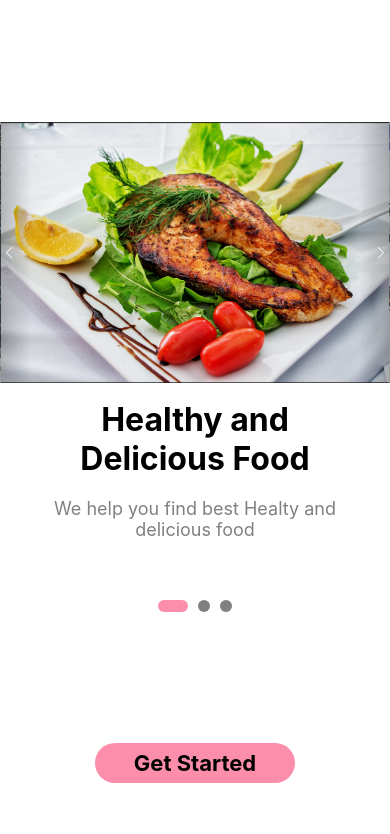
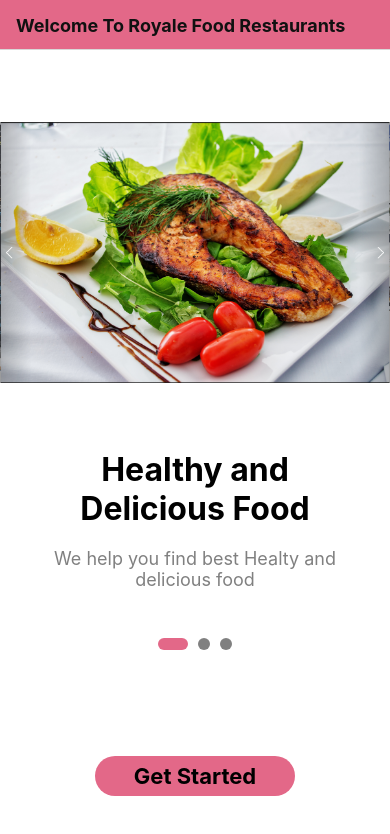
Before and after one commit to TinyikoNdlovu/Restaurant-App, a React Native app: screen / in a window 390 px wide. Shown: the top 834 px of the page. Built offline with nearby package versions, Linux system fonts and the light colour scheme.

Commit message:
updated ui

```diff
--- a/App.js
+++ b/App.js
@@ -1,45 +1,60 @@
-import { StyleSheet, Text, View } from 'react-native';
+import { StyleSheet, Text, View, StatusBar } from 'react-native';
 import { NavigationContainer } from "@react-navigation/native";
 import { createStackNavigator } from "@react-navigation/stack";
 import React, { useState, useEffect } from "react";
 
-import OnBoardScreen from './screens/Onboard';
-import Login from './screens/Login';
-import Signup from './screens/Signup';
-import Home from './screens/Home';
-import Food from './screens/Food';
-import Drinks from './screens/Drinks';
+import OnBoardScreen from './src/screens/OnBoard';
+import Login from './src/screens/Login';
+import Signup from './src/screens/Signup';
+import Home from './src/screens/Home';
+import Food from './src/screens/Food';
+import Drinks from './src/screens/Drinks';
+import Header from './src/components/Header';
+import {colors} from './src/global/Styles'
 
 const Stack = createStackNavigator();
 
-const App = () => {
+export default function App() {
 
-  const [user, setUser] = useState();
+  return(
+    <NavigationContainer>
+      <Stack.Navigator initialRouteName='OnboardScreen'>
+         <Stack.Screen name="OnboardScreen"
+        component={OnBoardScreen}
+        options={{title:'Welcome To Royale Food Restaurants',
+        headerTitleStyle: {color: '#111', fontWeight: 'bold',},
+        headerStyle: {backgroundColor: colors.buttons, height: 50} }}/>
+        <Stack.Screen name="Login"
+        component={Login}
+        options={{title:'My Account',
+        headerTitleStyle: {color: '#111', fontWeight: 'bold',},
+        headerStyle: {backgroundColor: colors.buttons, height: 50}}}/>
+        <Stack.Screen name="Signup"
+        component={Signup}
+        options={{title:'Signup',
+        headerTitleStyle: {color: '#111', fontWeight: 'bold',},
+        headerStyle: {backgroundColor: colors.buttons, height: 50}}} />
+        <Stack.Screen name="Home"
+        component={Home}
+        options={{title:'Home',
+        headerTitleStyle: {color: '#111', fontWeight: 'bold',},
+        headerStyle: {backgroundColor: colors.buttons, height: 50}}}/>
+        <Stack.Screen name="Food"
+        component={Food}
+        options={{headerShown: false}} />
+        <Stack.Screen name="Drinks"
+        component={Drinks}
+        options={{headerShown: false}} />
+          </Stack.Navigator>
+          <StatusBar barStyle="light-content"
+          backgroundColor = {colors.statusbar} />
+    </NavigationContainer>
 
-  if (!user) {
-    return (
-      <Stack.Navigator headerMode="none">
-        <Stack.Screen name="OnboardScreen"
-        component={OnBoardScreen}/>
-        <Stack.Screen name="Login"
-        component={Login} />
-        <Stack.Screen name="Signup"
-        component={Signup} />
-        <Stack.Screen name="Home"
-        component={Home} />
-        <Stack.Screen name="Food"
-        component={Food} />
-        <Stack.Screen name="Drinks"
-        component={Drinks} />
-          </Stack.Navigator>
-    );
-  }
-
-}
-export default () => {
-  return (
-    <NavigationContainer>
-      <App />
-    </NavigationContainer>
   )
 }
+
+const styles = StyleSheet.create({
+  container: {
+    flex: 1,
+  },
+})
--- /dev/null
+++ b/src/components/Header.js
@@ -0,0 +1,30 @@
+import { View, Text, StyleSheet, Dimensions } from "react-native";
+import React from "react";
+import {colors, parameters} from "../global/Styles"
+
+export default function Header() {
+
+    return(
+        <View style={styles.header}></View>
+    )
+}
+
+const styles = StyleSheet.create({
+    header: {
+        flexDirection: 'row',
+        backgroundColor: colors.buttons,
+        height: parameters.headerHeight,
+    },
+})
+
+// const Header = (props) => {
+//     return (
+//         <View style={{marginLeft: 15}}>
+//             <Text style={{fontWeight: 'bold', fontSize: 28}}>
+//                 {props.name}
+//             </Text>
+//         </View>
+//     )
+// }
+
+// export default Header
--- /dev/null
+++ b/src/global/Styles.js
@@ -0,0 +1,16 @@
+
+export const colors = {
+    buttons: "#e36888",
+    grey1: '',
+    grey1: '',
+    grey1: '',
+    grey1: '',
+    grey1: '',
+    CardComment: '',
+    cardbackground: "white",
+    statusbar: "#e36888"
+}
+
+export const parameters ={
+    headerHeight: 50,
+}
--- a/screens/Food.js
+++ b/src/screens/Drinks.js
@@ -5,7 +5,7 @@ import { authentication } from "../components/firebase-Config";
 
 // import firestore from '@react-native-firebase/firestore';
 
-const Food = () => {
+const Drinks = () => {
 
     const navigation = useNavigation()
     const [name, setName] = useState('')
@@ -14,15 +14,15 @@ const Food = () => {
     <View>
       <SafeAreaView style={{alignItems: 'left', justifyContent: 'left', marginTop: 50, marginLeft: 60}}>
         <Text style={{fontSize: 30, fontWeight: 'bold'}}>
-          Choose healthy food here
+          Choose the drinks you love
         </Text>
 
         <View style={{alignItems: 'center', justifyContent: 'center'}}>
-            <TouchableOpacity
-                onPress={() => navigation.navigate('Drinks')}
+        <TouchableOpacity
+                onPress={() => navigation.navigate('Food')}
                 style={styles.button}>
-                  <Image style={{width: '50%', resizeMode: 'contain'}} source={require("../assets/drinks.jpg")} />
-                <Text style={{fontWeight: 'bold', fontSize: 22}}>Drinks</Text>
+                  <Image style={{width: '50%', resizeMode: 'contain'}} source={require("../../assets/drinks.jpg")} />
+                <Text style={{fontWeight: 'bold', fontSize: 22}}>Food</Text>
             </TouchableOpacity>
         </View>
       </SafeAreaView>
@@ -31,7 +31,7 @@ const Food = () => {
   );
 }
 
-export default Food
+export default Drinks
 
 const styles = StyleSheet.create({
   button: {
--- a/screens/Drinks.js
+++ b/src/screens/Home.js
@@ -1,39 +1,57 @@
+import 'react-native-gesture-handler';
 import { View, Text, StyleSheet, SafeAreaView, TouchableOpacity, Image, Button, } from "react-native";
 import  React, {useState, useEffect } from 'react';
 import { useNavigation } from "@react-navigation/native";
 import { authentication } from "../components/firebase-Config";
+import { Icon } from "react-native-vector-icons/MaterialIcons";
 
 // import firestore from '@react-native-firebase/firestore';
 
-const Drinks = () => {
+const Home = ({signOut}) => {
 
     const navigation = useNavigation()
     const [name, setName] = useState('')
 
    return (
-    <View>
-      <SafeAreaView style={{alignItems: 'left', justifyContent: 'left', marginTop: 50, marginLeft: 60}}>
+      <SafeAreaView style={{flex: 1, backgroundColor: 'white'}}>
+        <View style={styles.container}>
+        <View>
+          <Text>Hello,</Text>
+          <Text>Tinyiko</Text>
+          <Image />
+        </View>
         <Text style={{fontSize: 30, fontWeight: 'bold'}}>
-          Choose the drinks you love
+          Categories
         </Text>
 
         <View style={{alignItems: 'center', justifyContent: 'center'}}>
         <TouchableOpacity
                 onPress={() => navigation.navigate('Food')}
                 style={styles.button}>
-                  <Image style={{width: '50%', resizeMode: 'contain'}} source={require("../assets/food.jpg")} />
+
                 <Text style={{fontWeight: 'bold', fontSize: 22}}>Food</Text>
             </TouchableOpacity>
+            <TouchableOpacity
+                onPress={() => navigation.navigate('Drinks')}
+                style={styles.button}>
+
+                <Text style={{fontWeight: 'bold', fontSize: 22}}>Drinks</Text>
+            </TouchableOpacity>
+        </View>
         </View>
       </SafeAreaView>
-    </View>
-
   );
 }
 
-export default Drinks
+export default Home
 
 const styles = StyleSheet.create({
+  container: {
+    flex: 1,
+        alignItems: 'center',
+        justifyContent: 'center',
+        marginTop: 100,
+  },
   button: {
     marginTop: 50,
     height: 100,
--- a/screens/Login.js
+++ b/src/screens/Login.js
@@ -1,4 +1,4 @@
-import { View, Text, TouchableOpacity, TextInput, StyleSheet } from "react-native";
+import { View, Text, TouchableOpacity, TextInput, StyleSheet, SafeAreaView } from "react-native";
 import React, { useState } from "react";
 import { useNavigation } from "@react-navigation/native";
 import { signInWithEmailAndPassword, signOut } from "firebase/auth";
@@ -70,8 +70,10 @@ const SignInUser = () => {
   }
 
     return (
+        <SafeAreaView style={{flex: 1, backgroundColor: 'white'}}>
         <View style={styles.container}>
-            <Text style={{fontWeight: 'bold', fontSize: 26}}>Login</Text>
+            <Text style={{fontWeight: 'bold', fontSize: 26, marginBottom: 10}}>Login</Text>
+            <Text style={{fontWeight: 'bold', fontSize: 13, color: 'grey'}}>Please enter the email and password registered with your account!!</Text>
             <View style={{marginTop: 40}}>
                 <TextInput style={styles.TextInput}
                 placeholder= "Email"
@@ -101,6 +103,7 @@ const SignInUser = () => {
                 </Text>
             </TouchableOpacity>
         </View>
+        </SafeAreaView>
     )
 }
 
@@ -127,7 +130,7 @@ const styles = StyleSheet.create({
         marginTop: 50,
         height: 40,
         width: 200,
-        backgroundColor: '#fc8eac',
+        backgroundColor: '#e36888',
         color: '#fff',
         alignItems: 'center',
         justifyContent: 'center',
@@ -135,6 +138,6 @@ const styles = StyleSheet.create({
     },
     googleButton: {
         marginTop: 30,
-        color: '#000000'
+        color: '#e36888',
     },
 })
--- a/screens/OnBoard.js
+++ b/src/screens/OnBoard.js
@@ -9,7 +9,7 @@ const OnBoardScreen = () => {
     return(
         <SafeAreaView style={{flex: 1, backgroundColor: 'white'}}>
             <View style={{height: 400}}>
-                <Image style={{width: '100%', resizeMode: 'contain', top: -150}} source={require("../assets/onboardImage.png")} />
+                <Image style={{width: '100%', resizeMode: 'contain', top: -200}} source={require("../../assets/onboardImage.png")} />
             </View>
             <View style={styles.textContainer}>
             <View>
@@ -65,7 +65,7 @@ const styles = StyleSheet.create ({
         height: 12,
         width: 30,
         borderRadius: 10,
-        backgroundColor: '#fc8eac',
+        backgroundColor: '#e36888',
         marginHorizontal: 5,
     },
     indicator: {
@@ -79,7 +79,7 @@ const styles = StyleSheet.create ({
         marginTop: 50,
         height: 40,
         width: 200,
-        backgroundColor: '#fc8eac',
+        backgroundColor: '#e36888',
         color: '#fff',
         alignItems: 'center',
         justifyContent: 'center',
--- a/screens/Signup.js
+++ b/src/screens/Signup.js
@@ -1,4 +1,4 @@
-import { View, Text, TouchableOpacity, TextInput, StyleSheet } from "react-native";
+import { View, Text, TouchableOpacity, TextInput, StyleSheet, SafeAreaView } from "react-native";
 import React, { useState } from "react";
 import { createUserWithEmailAndPassword } from "firebase/auth";
 import { useNavigation } from "@react-navigation/native";
@@ -27,7 +27,9 @@ const RegisterUser = async (firstName, lastName, email, password) => {
     }
 
     return (
+        <SafeAreaView style={{flex: 1, backgroundColor: 'white'}}>
         <View style={styles.container}>
+
             <Text style={{fontWeight: 'bold', fontSize: 23}}>
                 Signup Here!!</Text>
                 <View style={{marginTop: 40}}>
@@ -69,6 +71,8 @@ const RegisterUser = async (firstName, lastName, email, password) => {
                 </Text>
             </TouchableOpacity>
         </View>
+        </SafeAreaView>
+
     )
 }
 
@@ -95,7 +99,7 @@ const styles = StyleSheet.create({
         marginTop: 50,
         height: 40,
         width: 200,
-        backgroundColor: '#fc8eac',
+        backgroundColor: '#e36888',
         color: '#fff',
         alignItems: 'center',
         justifyContent: 'center',
```
Also changed, not shown: components/Header.js (deleted, +0 -14 lines), package.json (+9 -3 lines), src/screens/Food.js (renamed from screens/Home.js, +4 -17 lines), src/components/firebase-Config.js (renamed from components/firebase-Config.js), 1 other file (tests, documents, lock files or other folders).
